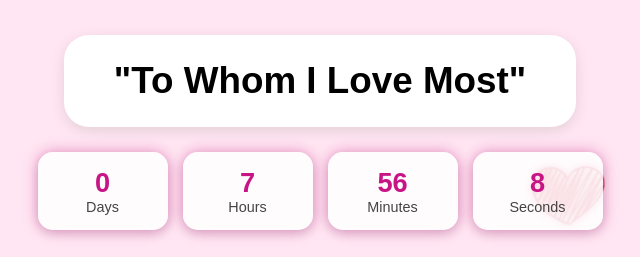
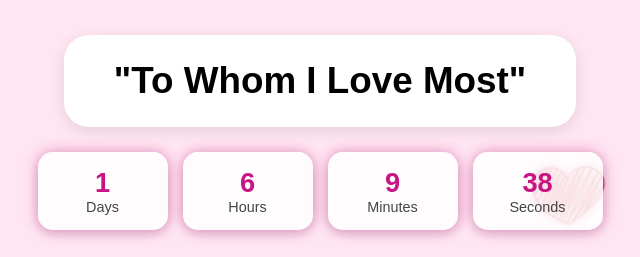
Before and after one commit to IversonMalit/To-Whom-I-Love-Most, a plain HTML site: page index.html in a window 1280 px wide. Shown: the top 257 px of the page, 320-960 px from the left. Drawn offline with Linux system fonts and the light colour scheme; a web font is replaced by a local one.

Commit message:
Update index.html

```diff
--- a/index.html
+++ b/index.html
@@ -249,7 +249,7 @@ const buttonsDiv = document.getElementById("buttons");
 const monthsaryMsg = document.getElementById("monthsary");
 
 /* SET TARGET TIME */
-const targetDate = new Date("November 17, 2025 01:46:30").getTime();
+const targetDate = new Date("November 18, 2025 00:00:00").getTime();
 
 /* EMOJI EXPLOSION */
 function emojiExplosion() {
```
